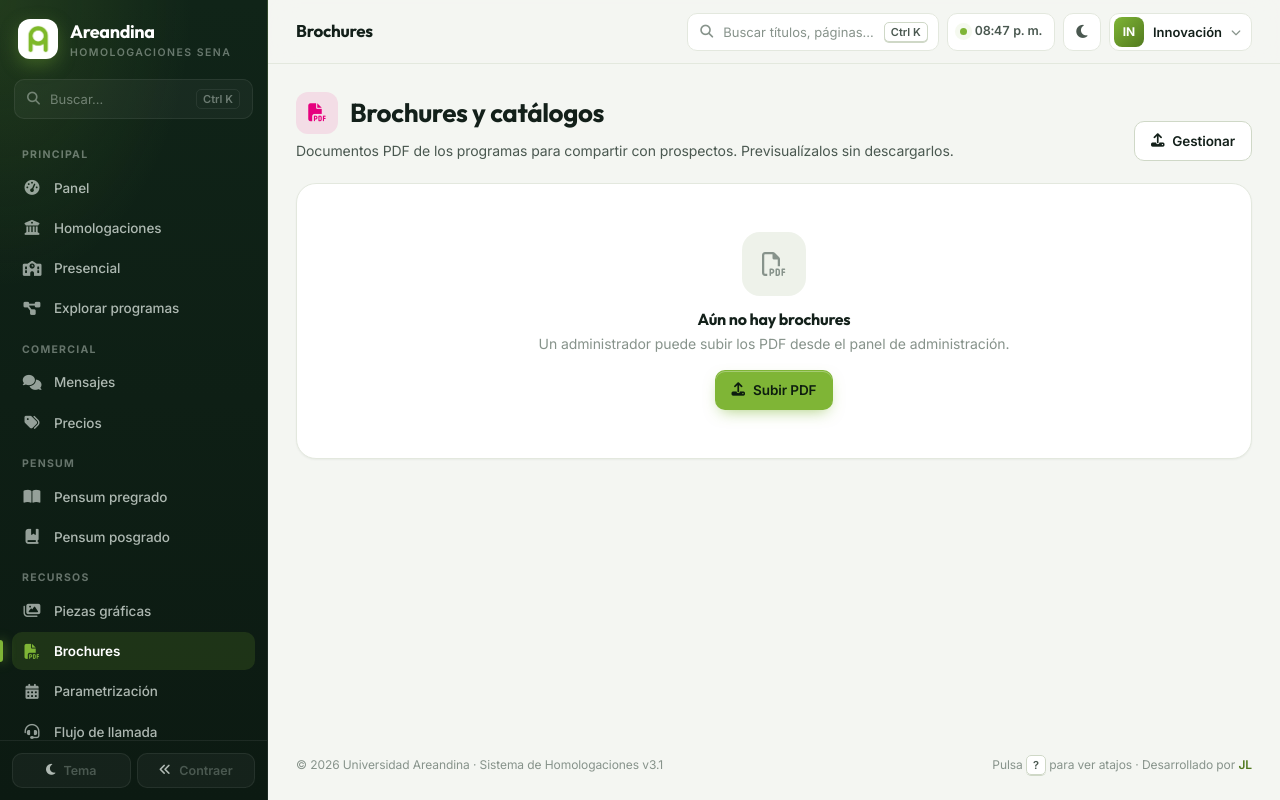
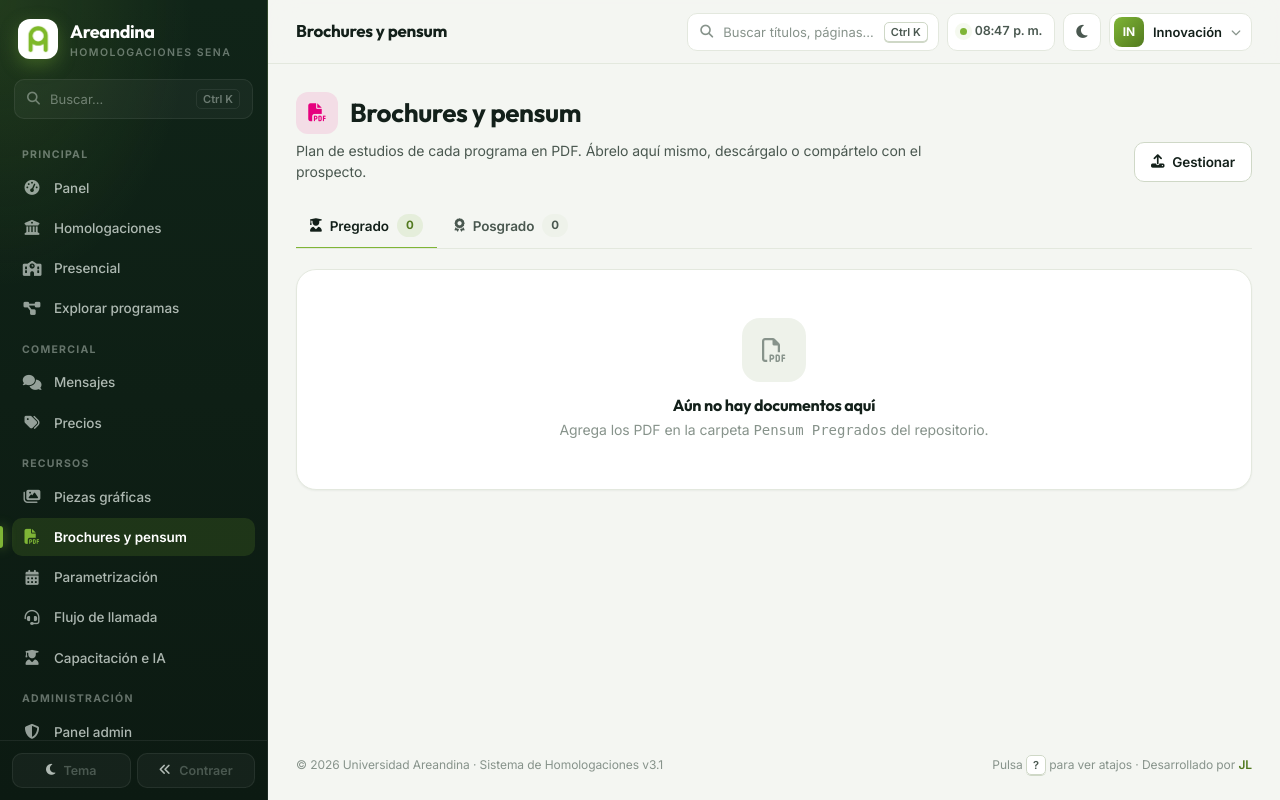
Before and after one commit to jorgelosada1/Homologaciones_sena, a Flask app: page /brochures in a window 1280 px wide. Run offline with Flask 3, Linux system fonts and the light colour scheme; the visitor is signed in with stand-in values (Sample User, id 1).

Commit message:
Mover el pensum dentro de Brochures con pestañas Pregrado y Posgrado
- Se elimina la sección aparte de Pensum del menú; ahora vive en
  "Brochures y pensum" con pestañas Pregrado y Posgrado (y Otros para los
  PDF que suba el admin).
- Las rutas /pensum redirigen a /brochures y los botones "Ver pensum"
  abren el PDF directo en Brochures.

Co-Authored-By: Claude Opus 5.5 <noreply@anthropic.com>
Claude-Session: https://claude.ai/code/session_01LfUppmwoRb6vRGviyRJPBY

```diff
--- a/app.py
+++ b/app.py
@@ -223,13 +223,9 @@ NAV = [
         ("/simulador", "fa-calculator", "Simulador"),
         ("/whatsapp", "fa-brands fa-whatsapp", "Envío WhatsApp"),
     ]),
-    ("Pensum", [
-        ("/pensum/pregrado", "fa-book-open", "Pensum pregrado"),
-        ("/pensum/posgrado", "fa-book-bookmark", "Pensum posgrado"),
-    ]),
     ("Recursos", [
         ("/piezas", "fa-images", "Piezas gráficas"),
-        ("/brochures", "fa-file-pdf", "Brochures"),
+        ("/brochures", "fa-file-pdf", "Brochures y pensum"),
         ("/parametrizacion", "fa-calendar-days", "Parametrización"),
         ("/flujos", "fa-headset", "Flujo de llamada"),
         ("/capacitacion", "fa-user-graduate", "Capacitación e IA"),
@@ -288,7 +284,7 @@ def page_title():
     p = request.path
     if p in TITLES:
         return TITLES[p]
-    for prefix in ("/piezas", "/admin", "/aguachica", "/pensum/pregrado", "/pensum/posgrado"):
+    for prefix in ("/piezas", "/admin", "/aguachica", "/brochures"):
         if p.startswith(prefix):
             return TITLES.get(prefix, "Areandina")
     return "Areandina"
@@ -623,22 +619,17 @@ def piezas(subfolder=""):
 
 
 # =====================================================
-# PENSUM (PDF)
+# BROCHURES Y PENSUM (PDF)
 # =====================================================
 @app.route("/pensum")
+@app.route("/pensum/<nivel>")
 @login_required
-def pensum_index():
-    return redirect(url_for("pensum", nivel="pregrado"))
+def pensum(nivel="pregrado"):
+    """Compatibilidad: el pensum ahora vive dentro de Brochures."""
+    return redirect(url_for("brochures", nivel=nivel if nivel in PENSUM_DIRS else "pregrado", ver=request.args.get("ver") or None))
 
 
-@app.route("/pensum/<nivel>")
-@login_required
-def pensum(nivel):
-    if nivel not in PENSUM_DIRS:
-        abort(404)
-    return render_template("pensum.html", nivel=nivel, items=listar_pensum(nivel), ver=request.args.get("ver", ""))
-
-
+@app.route("/brochures/<nivel>/archivo/<path:filename>")
 @app.route("/pensum/<nivel>/archivo/<path:filename>")
 @login_required
 def pensum_archivo(nivel, filename):
@@ -653,9 +644,18 @@ def pensum_archivo(nivel, filename):
 @login_required
 def brochures():
     os.makedirs(BROCHURES_DIR, exist_ok=True)
-    archivos = [{"name": f, **file_info(os.path.join(BROCHURES_DIR, f))}
-                for f in sorted(os.listdir(BROCHURES_DIR)) if f.lower().endswith(".pdf")]
-    return render_template("brochures.html", archivos=archivos)
+    otros = [{"archivo": f, "nombre": os.path.splitext(f)[0].replace("_", " "), "categoria": "Otros documentos",
+              "size": file_info(os.path.join(BROCHURES_DIR, f))["size"]}
+             for f in sorted(os.listdir(BROCHURES_DIR)) if f.lower().endswith(".pdf")]
+    conteo = {"pregrado": len(listar_pensum("pregrado")), "posgrado": len(listar_pensum("posgrado")), "otros": len(otros)}
+    nivel = request.args.get("nivel", "pregrado")
+    if nivel not in conteo or (nivel == "otros" and not otros):
+        nivel = "pregrado"
+    if nivel == "otros":
+        items = [{**o, "url": url_for("static", filename="brochures/" + o["archivo"])} for o in otros]
+    else:
+        items = [{**it, "url": url_for("pensum_archivo", nivel=nivel, filename=it["archivo"])} for it in listar_pensum(nivel)]
+    return render_template("brochures.html", nivel=nivel, items=items, conteo=conteo, ver=request.args.get("ver", ""))
 
 
 # =====================================================
--- a/static/js/app.js
+++ b/static/js/app.js
@@ -258,7 +258,7 @@
         if (e.key === '/') { const s = document.querySelector('[data-page-search]'); if (s) { e.preventDefault(); s.focus(); s.select?.(); } }
         if (e.key === 'g') { gPressed = Date.now(); return; }
         if (Date.now() - gPressed < 900) {
-            const map = { h: '/', p: '/presencial', m: '/mensajes', d: '/dashboard', r: '/precios', e: '/pensum/pregrado', o: '/pensum/posgrado' };
+            const map = { h: '/', p: '/presencial', m: '/mensajes', d: '/dashboard', r: '/precios', b: '/brochures' };
             const enabled = new Set(pages.map((x) => x.href));
             if (enabled.has('/cruce')) map.c = '/cruce';
             if (enabled.has('/simulador')) map.s = '/simulador';
--- a/templates/brochures.html
+++ b/templates/brochures.html
@@ -1,47 +1,114 @@
 {% extends "layout.html" %}
-{% block title %}Brochures{% endblock %}
+{% block title %}Brochures y pensum{% endblock %}
+{% block head %}
+<style>
+    .pen-toolbar { display: flex; gap: 10px; flex-wrap: wrap; align-items: center; margin-bottom: 18px; }
+    .pen-group { margin-bottom: 26px; }
+    .pen-group h3 { font-size: 15px; font-weight: 650; display: flex; align-items: center; gap: 10px; margin-bottom: 12px; color: var(--text-2); }
+    .pen-grid { display: grid; grid-template-columns: repeat(auto-fill, minmax(280px, 1fr)); gap: 14px; }
+    .pen-card { padding: 16px; display: flex; flex-direction: column; gap: 14px; }
+    .pen-top { display: flex; gap: 12px; align-items: flex-start; }
+    .pen-icon { width: 44px; height: 52px; border-radius: 8px 14px 8px 8px; flex-shrink: 0; display: grid; place-items: center; font-size: 18px;
+        background: linear-gradient(160deg, var(--brand), var(--brand-700)); color: #fff; box-shadow: 0 6px 14px -6px rgba(82,122,31,.6); }
+    .pen-card.posgrado .pen-icon { background: linear-gradient(160deg, #f6a33a, var(--orange)); box-shadow: 0 6px 14px -6px rgba(240,138,18,.6); }
+    .pen-card.maes .pen-icon { background: linear-gradient(160deg, #9c84ff, var(--purple)); box-shadow: 0 6px 14px -6px rgba(124,92,240,.6); }
+    .pen-card.otros .pen-icon { background: linear-gradient(160deg, #ff4fa8, var(--pink)); box-shadow: 0 6px 14px -6px rgba(230,0,126,.5); }
+    .pen-name { font-family: var(--font-display); font-size: 15.5px; font-weight: 650; line-height: 1.3; }
+    .pen-meta { font-size: 12px; color: var(--text-3); margin-top: 4px; }
+    .pen-actions { display: flex; gap: 6px; margin-top: auto; }
+    .pen-actions .btn { flex: 1; }
+</style>
+{% endblock %}
 {% block content %}
 <div class="page-head">
     <div>
-        <h2><span class="head-icon pink"><i class="fa-solid fa-file-pdf"></i></span> Brochures y catálogos</h2>
-        <p>Documentos PDF de los programas para compartir con prospectos. Previsualízalos sin descargarlos.</p>
+        <h2><span class="head-icon pink"><i class="fa-solid fa-file-pdf"></i></span> Brochures y pensum</h2>
+        <p>Plan de estudios de cada programa en PDF. Ábrelo aquí mismo, descárgalo o compártelo con el prospecto.</p>
     </div>
-    <div class="actions">
-        {% if archivos %}<div class="input-icon" style="width:240px"><i class="fa-solid fa-magnifying-glass"></i><input type="text" id="q" placeholder="Filtrar…" data-page-search></div>{% endif %}
-        {% if is_admin %}<a class="btn btn-secondary" href="/admin/brochures"><i class="fa-solid fa-upload"></i> Gestionar</a>{% endif %}
+    {% if is_admin %}<div class="actions"><a class="btn btn-secondary" href="/admin/brochures"><i class="fa-solid fa-upload"></i> Gestionar</a></div>{% endif %}
 </div>
+
+<div class="tabs">
+    <a class="tab {{ 'active' if nivel == 'pregrado' }}" href="/brochures?nivel=pregrado"><i class="fa-solid fa-user-graduate"></i> Pregrado <span class="badge {{ 'green' if nivel == 'pregrado' }}">{{ conteo.pregrado }}</span></a>
+    <a class="tab {{ 'active' if nivel == 'posgrado' }}" href="/brochures?nivel=posgrado"><i class="fa-solid fa-award"></i> Posgrado <span class="badge {{ 'orange' if nivel == 'posgrado' }}">{{ conteo.posgrado }}</span></a>
+    {% if conteo.otros %}<a class="tab {{ 'active' if nivel == 'otros' }}" href="/brochures?nivel=otros"><i class="fa-regular fa-folder-open"></i> Otros <span class="badge {{ 'pink' if nivel == 'otros' }}">{{ conteo.otros }}</span></a>{% endif %}
 </div>
-{% if archivos %}
-<div class="grid grid-auto stagger" id="list">
-    {% for a in archivos %}
-    <div class="card hoverable card-pad" data-name="{{ a.name|lower }}" style="display:flex;flex-direction:column;gap:14px">
-        <div class="row" style="flex-wrap:nowrap"><span class="head-icon pink"><i class="fa-solid fa-file-pdf"></i></span><div style="min-width:0"><strong style="display:block;overflow:hidden;text-overflow:ellipsis;white-space:nowrap" title="{{ a.name }}">{{ a.name|replace('_',' ')|replace('.pdf','') }}</strong><span class="small muted">{{ a.size|human_size }} · {{ a.mtime }}</span></div></div>
-        <div class="row" style="margin-top:auto">
-            <button class="btn btn-secondary btn-sm" style="flex:1" data-preview="{{ url_for('static', filename='brochures/' + a.name) }}" data-title="{{ a.name }}"><i class="fa-regular fa-eye"></i> Ver</button>
-            <a class="btn btn-primary btn-sm" style="flex:1" href="{{ url_for('static', filename='brochures/' + a.name) }}" download><i class="fa-solid fa-download"></i> Descargar</a>
-            <button class="icon-btn sm" data-link="{{ url_for('static', filename='brochures/' + a.name) }}" title="Copiar enlace"><i class="fa-solid fa-link"></i></button>
+
+{% if items %}
+<div class="pen-toolbar">
+    <div class="input-icon" style="flex:1;min-width:240px"><i class="fa-solid fa-magnifying-glass"></i><input type="text" id="q" placeholder="Buscar programa…" data-page-search><button type="button" class="input-clear"><i class="fa-solid fa-xmark"></i></button></div>
 </div>
+
+{% for cat, grupo in items|groupby('categoria') %}
+<section class="pen-group" data-group>
+    {% if nivel != 'otros' %}<h3>{{ cat }} <span class="badge">{{ grupo|length }}</span></h3>{% endif %}
+    <div class="pen-grid">
+        {% for it in grupo %}
+        <article class="card hoverable pen-card {{ nivel }} {{ 'maes' if cat == 'Maestrías' }}" data-name="{{ it.nombre }}">
+            <div class="pen-top">
+                <span class="pen-icon"><i class="fa-solid fa-file-lines"></i></span>
+                <div style="min-width:0"><div class="pen-name">{{ it.nombre }}</div><div class="pen-meta">PDF · {{ it.size|human_size }}</div></div>
             </div>
+            <div class="pen-actions">
+                <button class="btn {{ 'btn-orange' if nivel == 'posgrado' else ('btn-pink' if nivel == 'otros' else 'btn-primary') }} btn-sm" data-ver="{{ it.url }}" data-title="{{ it.nombre }}" data-file="{{ it.archivo }}"><i class="fa-regular fa-eye"></i> Ver</button>
+                <a class="btn btn-secondary btn-sm" href="{{ it.url }}{{ '?descargar=1' if nivel != 'otros' }}" {% if nivel == 'otros' %}download{% endif %}><i class="fa-solid fa-download"></i> Descargar</a>
+                <button class="icon-btn sm" data-share="{{ it.url }}" data-file="{{ it.archivo }}" title="Compartir"><i class="fa-solid fa-share-nodes"></i></button>
+            </div>
+        </article>
         {% endfor %}
     </div>
+</section>
+{% endfor %}
+<div class="card" id="empty" hidden><div class="empty"><div class="empty-icon"><i class="fa-solid fa-magnifying-glass"></i></div><h4>Sin resultados</h4><p>No hay documentos que coincidan con la búsqueda.</p></div></div>
 {% else %}
-<div class="card"><div class="empty"><div class="empty-icon"><i class="fa-regular fa-file-pdf"></i></div><h4>Aún no hay brochures</h4><p>Un administrador puede subir los PDF desde el panel de administración.</p>{% if is_admin %}<a class="btn btn-primary mt-2" href="/admin/brochures"><i class="fa-solid fa-upload"></i> Subir PDF</a>{% endif %}</div></div>
+<div class="card"><div class="empty"><div class="empty-icon"><i class="fa-regular fa-file-pdf"></i></div><h4>Aún no hay documentos aquí</h4><p>Agrega los PDF en la carpeta <code>Pensum {{ 'Posgrados' if nivel == 'posgrado' else 'Pregrados' }}</code> del repositorio.</p></div></div>
 {% endif %}
+
 <div class="modal" id="pdfModal" aria-hidden="true">
     <div class="modal-box xl" style="height:calc(100vh - 40px);display:flex;flex-direction:column">
-        <div class="modal-head"><h3 id="pdfTitle"></h3><a class="btn btn-secondary btn-sm" id="pdfDl" download><i class="fa-solid fa-download"></i></a><button class="icon-btn sm" data-close-modal><i class="fa-solid fa-xmark"></i></button></div>
-        <iframe id="pdfFrame" title="Vista previa" style="flex:1;border:0;width:100%;background:var(--surface-2)"></iframe>
+        <div class="modal-head"><h3 id="pdfTitle"></h3>
+            <a class="btn btn-secondary btn-sm" id="pdfDl"><i class="fa-solid fa-download"></i><span class="desktop-only">Descargar</span></a>
+            <a class="btn btn-ghost btn-sm" id="pdfTab" target="_blank" rel="noopener" title="Abrir en otra pestaña"><i class="fa-solid fa-arrow-up-right-from-square"></i></a>
+            <button class="icon-btn sm" data-close-modal aria-label="Cerrar"><i class="fa-solid fa-xmark"></i></button></div>
+        <iframe id="pdfFrame" title="Documento" style="flex:1;border:0;width:100%;background:var(--surface-2)"></iframe>
     </div>
 </div>
 {% endblock %}
 {% block scripts %}
 <script>
+(() => {
+    const { normalize, toast, openModal } = App;
+    const $ = (id) => document.getElementById(id);
+    const dl = (url) => url.includes('/static/') ? url : url + '?descargar=1';
+    function ver(url, title) {
+        $('pdfFrame').src = url; $('pdfTitle').textContent = title;
+        $('pdfDl').href = dl(url); $('pdfTab').href = url;
+        openModal('pdfModal');
+    }
+    async function share(url, file) {
+        try {
+            toast('Preparando archivo…', 'info');
+            const blob = await (await fetch(url)).blob();
+            const f = new File([blob], file, { type: 'application/pdf' });
+            if (navigator.canShare && navigator.canShare({ files: [f] })) { await navigator.share({ files: [f], title: file }); return; }
+        } catch (e) { if (e.name === 'AbortError') return; }
+        const a = document.createElement('a'); a.href = dl(url); a.download = file; a.click();
+        toast('Tu dispositivo no permite compartir directo: se descargó el PDF para que lo adjuntes.', 'info', 4000);
+    }
     document.addEventListener('click', (e) => {
-    const p = e.target.closest('[data-preview]');
-    if (p) { document.getElementById('pdfFrame').src = p.dataset.preview; document.getElementById('pdfTitle').textContent = p.dataset.title; document.getElementById('pdfDl').href = p.dataset.preview; App.openModal('pdfModal'); }
-    const l = e.target.closest('[data-link]');
-    if (l) App.copyText(location.origin + l.dataset.link, 'Enlace copiado');
+        const v = e.target.closest('[data-ver]'); if (v) ver(v.dataset.ver, v.dataset.title);
+        const s = e.target.closest('[data-share]'); if (s) share(s.dataset.share, s.dataset.file);
     });
-document.getElementById('q')?.addEventListener('input', (e) => { const q = App.normalize(e.target.value); document.querySelectorAll('#list [data-name]').forEach((el) => el.hidden = q && !App.normalize(el.dataset.name).includes(q)); });
+    $('pdfModal').addEventListener('transitionend', () => { if (!$('pdfModal').classList.contains('open')) $('pdfFrame').src = 'about:blank'; });
+    const q = $('q');
+    if (q) q.addEventListener('input', () => {
+        const t = normalize(q.value.trim()); let vis = 0;
+        document.querySelectorAll('[data-name]').forEach((c) => { const ok = !t || normalize(c.dataset.name).includes(t); c.hidden = !ok; if (ok) vis++; });
+        document.querySelectorAll('[data-group]').forEach((g) => { g.hidden = !g.querySelector('[data-name]:not([hidden])'); });
+        $('empty').hidden = vis > 0;
+    });
+    const ver0 = {{ ver | tojson }};
+    if (ver0) { const b = document.querySelector(`[data-ver][data-file="${CSS.escape(ver0)}"]`); if (b) ver(b.dataset.ver, b.dataset.title); }
+})();
 </script>
 {% endblock %}
--- a/templates/dashboard.html
+++ b/templates/dashboard.html
@@ -92,7 +92,7 @@
                 <div class="status-line"><i style="background:var(--orange-soft);color:var(--orange)" class="fa-solid fa-book-open"></i><div style="flex:1">Pensum<div class="small muted">{{ stats.pensum_pre }} pregrado · {{ stats.pensum_pos }} posgrado</div></div></div>
                 <div class="status-line"><i style="background:var(--purple-soft);color:var(--purple)" class="fa-solid fa-images"></i><div style="flex:1">Piezas gráficas<div class="small muted">{{ stats.piezas }} imágenes</div></div></div>
                 <div class="status-line"><i style="background:var(--pink-soft);color:var(--pink)" class="fa-solid fa-comments"></i><div style="flex:1">Mensajes<div class="small muted">{{ stats.total_pregrado }} pregrado · {{ stats.total_posgrado }} posgrado · {{ stats.total_mensajes_sena }} SENA</div></div></div>
-                {% if mod_on('cruce') %}<a class="btn btn-secondary btn-sm btn-block mt-1" href="/cruce"><i class="fa-solid fa-shuffle"></i> Ir a cruce de datos</a>{% else %}<a class="btn btn-secondary btn-sm btn-block mt-1" href="/pensum/pregrado"><i class="fa-solid fa-book-open"></i> Ver pensum</a>{% endif %}
+                {% if mod_on('cruce') %}<a class="btn btn-secondary btn-sm btn-block mt-1" href="/cruce"><i class="fa-solid fa-shuffle"></i> Ir a cruce de datos</a>{% else %}<a class="btn btn-secondary btn-sm btn-block mt-1" href="/brochures?nivel=pregrado"><i class="fa-solid fa-book-open"></i> Ver pensum</a>{% endif %}
             </div>
         </div>
     </div>
--- a/templates/homologaciones.html
+++ b/templates/homologaciones.html
@@ -106,7 +106,7 @@
 <section id="welcome" class="welcome-grid stagger">
     <a class="card hoverable quick" href="/programas"><i class="fa-solid fa-diagram-project" style="background:var(--blue-soft);color:var(--blue)"></i><strong>Explorar por programa</strong><span>Qué títulos homologan cada carrera</span></a>
     {% if mod_on('simulador') %}<a class="card hoverable quick" href="/simulador"><i class="fa-solid fa-calculator" style="background:var(--orange-soft);color:var(--orange)"></i><strong>Simulador de inversión</strong><span>Calcula costo total y ahorro</span></a>
-    {% else %}<a class="card hoverable quick" href="/pensum/pregrado"><i class="fa-solid fa-book-open" style="background:var(--orange-soft);color:var(--orange)"></i><strong>Pensum de programas</strong><span>Plan de estudios en PDF</span></a>{% endif %}
+    {% else %}<a class="card hoverable quick" href="/brochures?nivel=pregrado"><i class="fa-solid fa-book-open" style="background:var(--orange-soft);color:var(--orange)"></i><strong>Pensum de programas</strong><span>Plan de estudios en PDF</span></a>{% endif %}
     <a class="card hoverable quick" href="/mensajes"><i class="fa-solid fa-comments" style="background:var(--purple-soft);color:var(--purple)"></i><strong>Biblioteca de mensajes</strong><span>Pregrado, posgrado y SENA</span></a>
     <a class="card hoverable quick" href="/presencial"><i class="fa-solid fa-school" style="background:var(--pink-soft);color:var(--pink)"></i><strong>Homologación presencial</strong><span>Bogotá, Pereira y Valledupar</span></a>
 </section>
@@ -237,7 +237,7 @@
             ${money3}
             <div class="prog-actions">
                 ${SIM_ON ? `<a class="btn btn-secondary btn-sm" href="${sim}"><i class="fa-solid fa-calculator"></i> Simular</a>` : ''}
-                ${p.pensum ? `<a class="btn btn-secondary btn-sm" href="/pensum/pregrado?ver=${encodeURIComponent(p.pensum)}"><i class="fa-solid fa-book-open"></i> Ver pensum</a>` : ''}
+                ${p.pensum ? `<a class="btn btn-secondary btn-sm" href="/brochures?nivel=pregrado&ver=${encodeURIComponent(p.pensum)}"><i class="fa-solid fa-book-open"></i> Ver pensum</a>` : ''}
                 <button class="btn btn-ghost btn-sm" data-copy-prog="${escapeHtml(p.programa_display)}"><i class="fa-regular fa-copy"></i> Copiar resumen</button>
             </div>
         </article>`;
--- a/templates/layout.html
+++ b/templates/layout.html
@@ -130,8 +130,7 @@
                 <tr><td><kbd>g</kbd> luego <kbd>m</kbd></td><td>Ir a Mensajes</td></tr>
                 <tr><td><kbd>g</kbd> luego <kbd>r</kbd></td><td>Ir a Precios</td></tr>
                 {% if mod_on('simulador') %}<tr><td><kbd>g</kbd> luego <kbd>s</kbd></td><td>Ir al Simulador</td></tr>{% endif %}
-                <tr><td><kbd>g</kbd> luego <kbd>e</kbd></td><td>Ir a Pensum pregrado</td></tr>
-                <tr><td><kbd>g</kbd> luego <kbd>o</kbd></td><td>Ir a Pensum posgrado</td></tr>
+                <tr><td><kbd>g</kbd> luego <kbd>b</kbd></td><td>Ir a Brochures y pensum</td></tr>
                 <tr><td><kbd>g</kbd> luego <kbd>d</kbd></td><td>Ir al Panel</td></tr>
                 {% if mod_on('cruce') %}<tr><td><kbd>g</kbd> luego <kbd>c</kbd></td><td>Ir a Cruce de datos</td></tr>{% endif %}
                 <tr><td><kbd>Esc</kbd></td><td>Cerrar ventanas</td></tr>
--- a/templates/precios.html
+++ b/templates/precios.html
@@ -25,7 +25,7 @@
     <div class="actions">
         <button class="btn btn-secondary" id="exportCsv"><i class="fa-solid fa-file-csv"></i> Exportar</button>
         <button class="btn btn-secondary" id="copyAll"><i class="fa-regular fa-copy"></i> Copiar lista</button>
-        {% if mod_on('simulador') %}<a class="btn btn-primary" href="/simulador"><i class="fa-solid fa-calculator"></i> Simulador</a>{% else %}<a class="btn btn-primary" href="/pensum/pregrado"><i class="fa-solid fa-book-open"></i> Pensum</a>{% endif %}
+        {% if mod_on('simulador') %}<a class="btn btn-primary" href="/simulador"><i class="fa-solid fa-calculator"></i> Simulador</a>{% else %}<a class="btn btn-primary" href="/brochures?nivel=pregrado"><i class="fa-solid fa-book-open"></i> Pensum</a>{% endif %}
     </div>
 </div>
 
--- a/templates/programas.html
+++ b/templates/programas.html
@@ -67,7 +67,7 @@
                 <div style="flex:1;min-width:200px"><p class="eyebrow">Programa virtual</p><h3>${escapeHtml(p.display)}</h3></div>
                 <div class="row">
                     <button class="btn btn-secondary btn-sm" id="cpList"><i class="fa-regular fa-copy"></i> Copiar lista</button>
-                    ${p.pensum ? `<a class="btn btn-secondary btn-sm" href="/pensum/pregrado?ver=${encodeURIComponent(p.pensum)}"><i class="fa-solid fa-book-open"></i> Ver pensum</a>` : ''}
+                    ${p.pensum ? `<a class="btn btn-secondary btn-sm" href="/brochures?nivel=pregrado&ver=${encodeURIComponent(p.pensum)}"><i class="fa-solid fa-book-open"></i> Ver pensum</a>` : ''}
                     ${pr && SIM_ON ? `<a class="btn btn-primary btn-sm" href="/simulador?programa=${pr.id}"><i class="fa-solid fa-calculator"></i> Simular</a>` : ''}
                 </div>
             </div>
```
Also changed, not shown: templates/pensum.html (deleted, +0 -115 lines), tests/test_routes.py (+7 -3 lines), README.md. Lines whose indentation alone changed are shown as unchanged.
